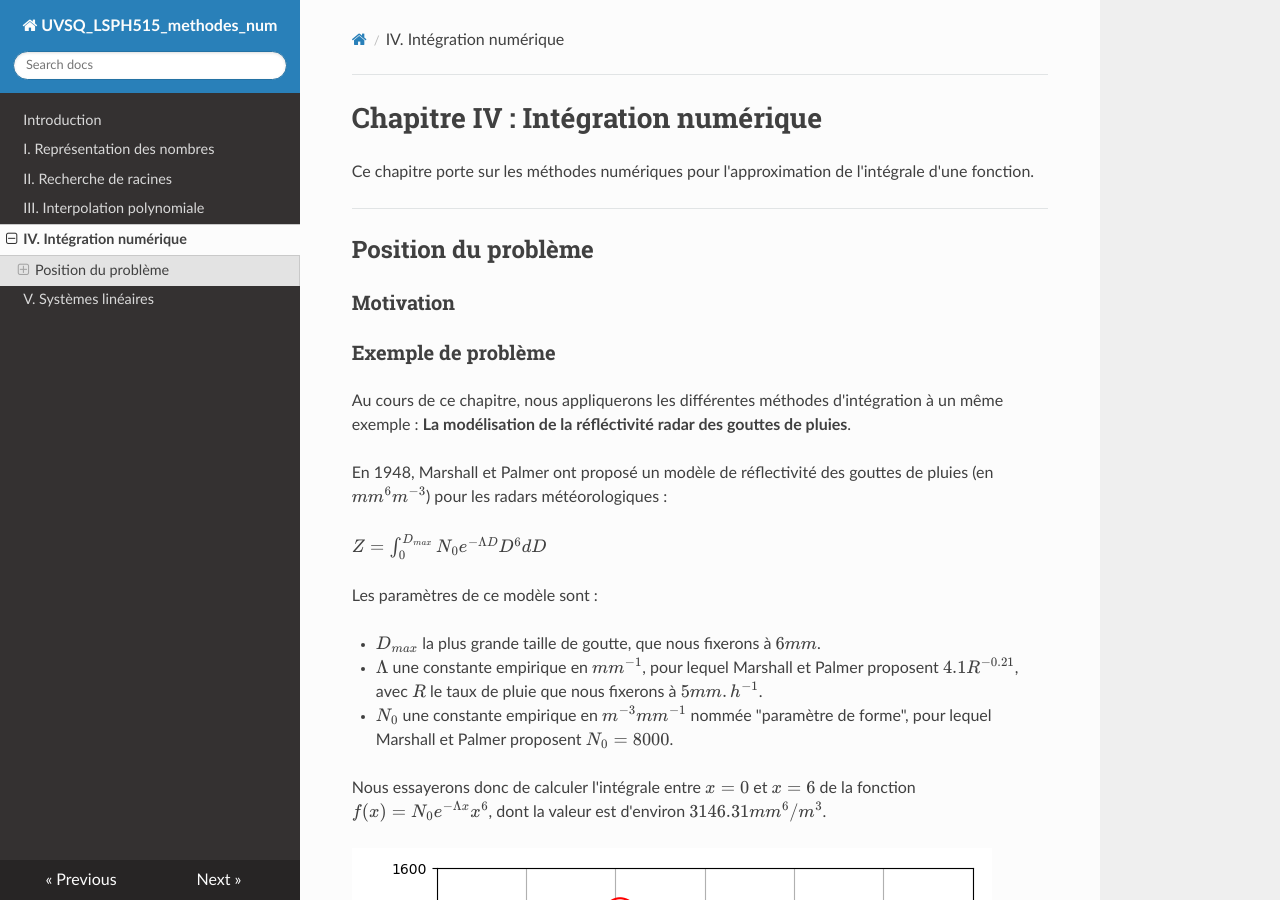
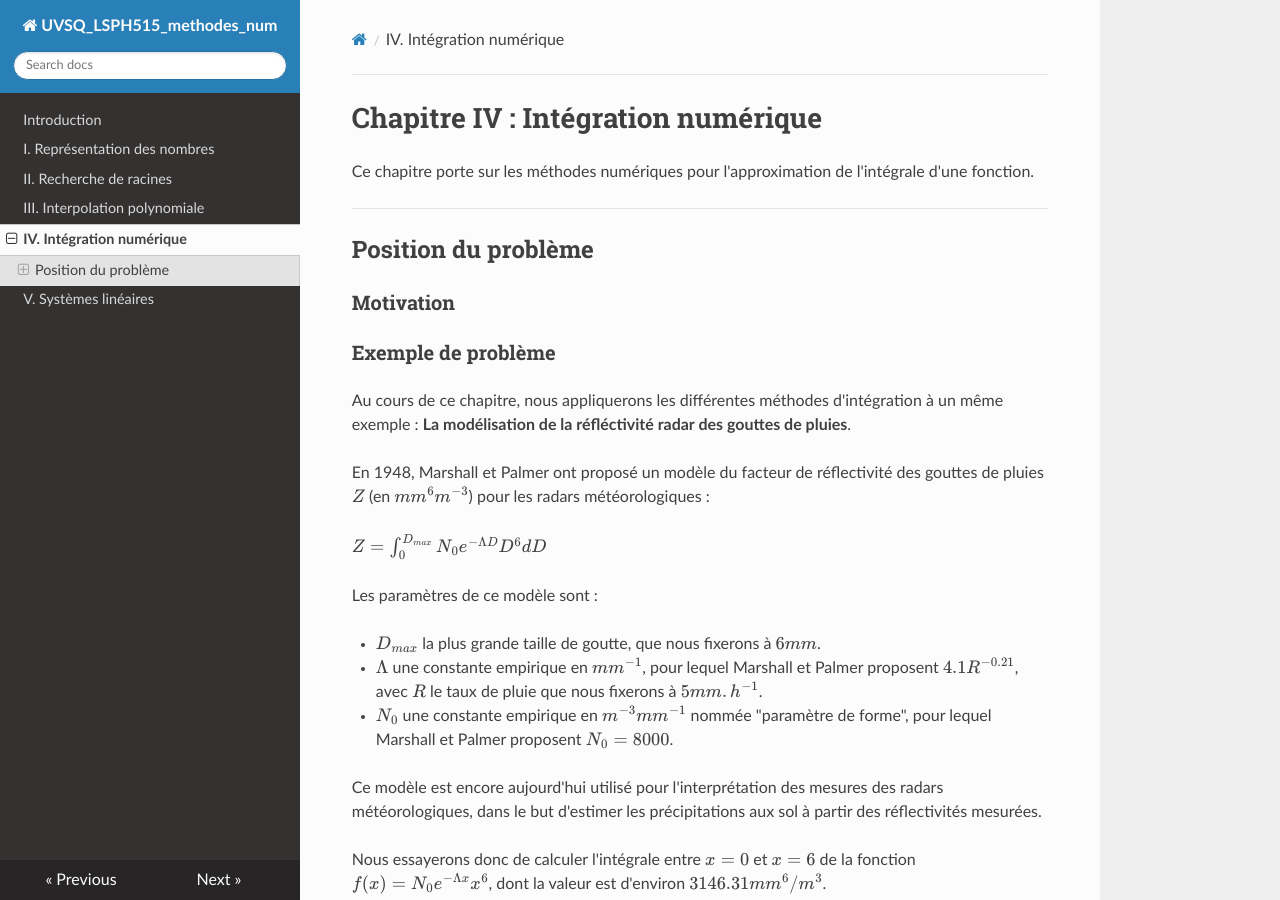
Before and after one commit to NicOudart/UVSQ_LSPH515_methodes_num, an MkDocs documentation site: the page built from docs/Chap4_Integration_numerique.md, in a window 1280 px wide and 900 px high. Built offline with MkDocs 1.6.1, drawn with Linux system fonts in a browser that asks for light colours; nearby versions of some CDN libraries.

Commit message:
-Minor fix in Chapter 4.

```diff
--- a/docs/Chap4_Integration_numerique.md
+++ b/docs/Chap4_Integration_numerique.md
@@ -12,7 +12,7 @@ Ce chapitre porte sur les méthodes numériques pour l'approximation de l'intég
 
 Au cours de ce chapitre, nous appliquerons les différentes méthodes d'intégration à un même exemple : **La modélisation de la réfléctivité radar des gouttes de pluies**.
 
-En 1948, Marshall et Palmer ont proposé un modèle de réflectivité des gouttes de pluies (en $mm^6 m^{-3}$) pour les radars météorologiques :
+En 1948, Marshall et Palmer ont proposé un modèle du facteur de réflectivité des gouttes de pluies $Z$ (en $mm^6 m^{-3}$) pour les radars météorologiques :
 
 $Z = \int_{0}^{D_{max}} N_0 e^{- \Lambda D} D^6 dD$
 
@@ -23,6 +23,8 @@ Les paramètres de ce modèle sont :
 - $\Lambda$ une constante empirique en $mm^{-1}$, pour lequel Marshall et Palmer proposent $4.1 R^{-0.21}$, avec $R$ le taux de pluie que nous fixerons à $5 mm.h^{-1}$.
 
 - $N_0$ une constante empirique en $m^{-3} mm^{-1}$ nommée "paramètre de forme", pour lequel Marshall et Palmer proposent $N_0 = 8000$.
+
+Ce modèle est encore aujourd'hui utilisé pour l'interprétation des mesures des radars météorologiques, dans le but d'estimer les précipitations aux sol à partir des réflectivités mesurées.
 
 Nous essayerons donc de calculer l'intégrale entre $x=0$ et $x=6$ de la fonction $f(x) = N_0 e^{- \Lambda x} x^6$, dont la valeur est d'environ $3146.31 mm^6/m^3$.
 
```
